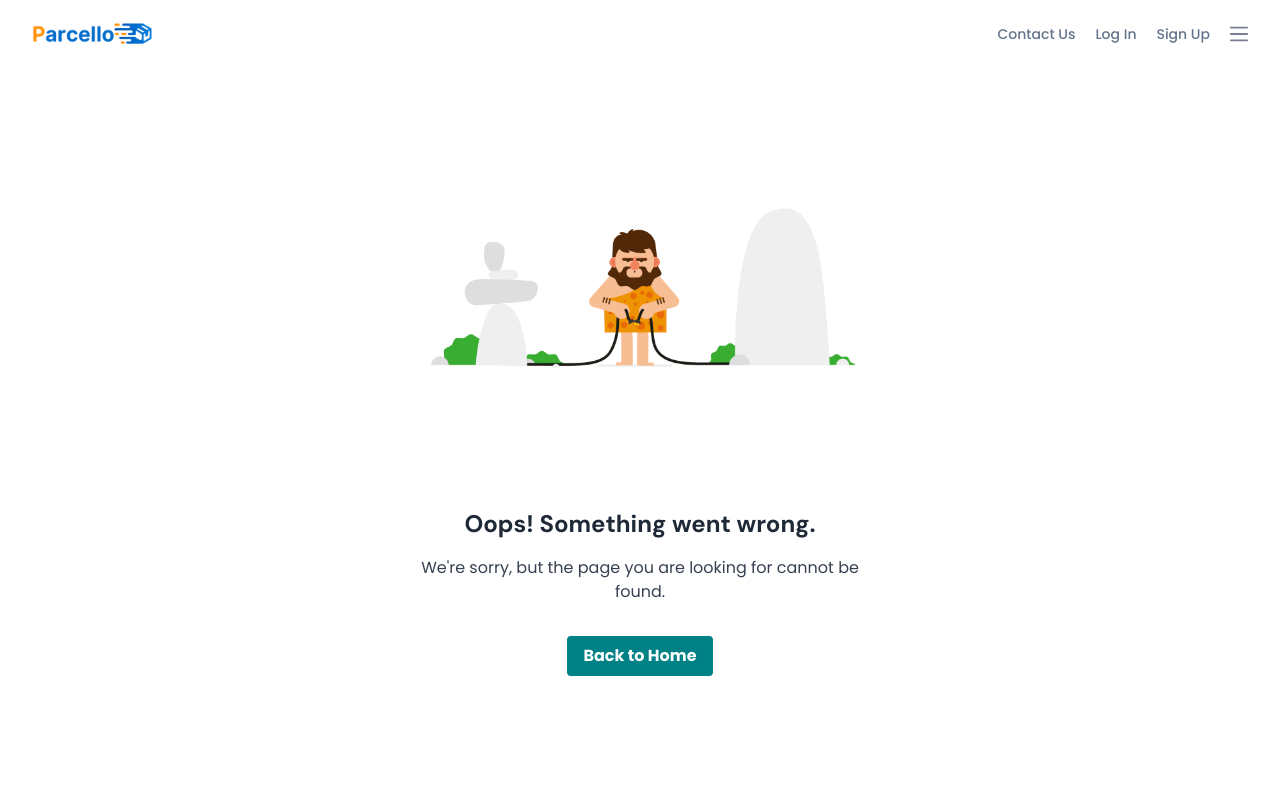
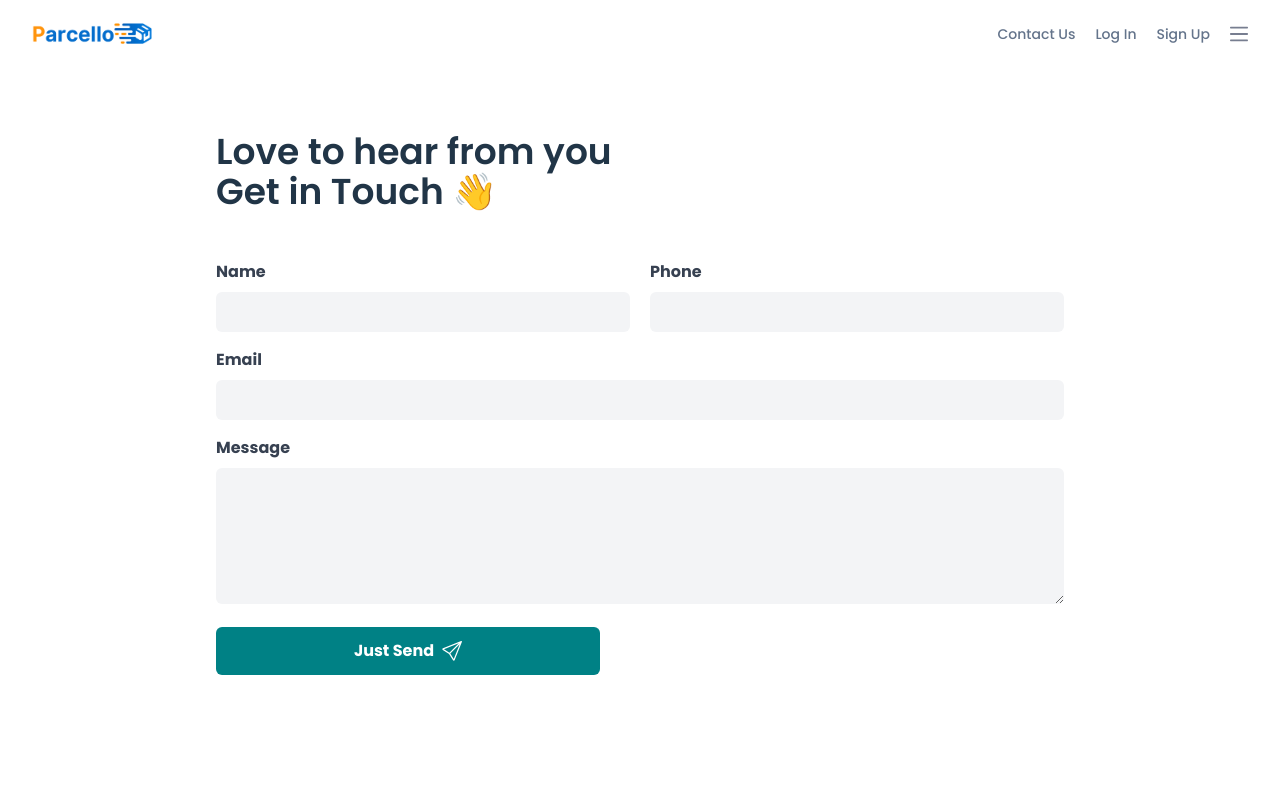
Before and after one commit to yuvrajjwala/Parcello-Global, a React (Vite) app: page /contact in a window 1280 px wide. Shown: the top 800 px of the page. Built offline with nearby package versions, Linux system fonts and the light colour scheme.

Commit message:
emailjs working

```diff
--- a/package.json
+++ b/package.json
@@ -9,6 +9,7 @@
     "preview": "vite preview"
   },
   "dependencies": {
+    "@emailjs/browser": "^3.11.0",
     "@fortawesome/fontawesome-svg-core": "^1.2.36",
     "@fortawesome/free-solid-svg-icons": "^5.15.4",
     "@fortawesome/react-fontawesome": "^0.1.16",
--- a/src/App.jsx
+++ b/src/App.jsx
@@ -26,6 +26,7 @@ import Spinner from "./Components/Utils/Spinner";
 import ProtectedRoute from "./ProtectedRoute/ProtectedRoute";
 import Payment from "./Pages/payment/Payment";
 import { SuccessfullPayment } from "./Pages/payment/SuccessfullPayment";
+import ContactForm from "./Pages/Contact/Contact";
 // import AuthProvider from "./context/AuthProvider";
 
 function App() {
@@ -109,6 +110,7 @@ function App() {
           <Route path="/signup/otp" element={<Otp />} />
           <Route path="/result" element={<Result />}></Route>
           <Route path="/payment" element={<Payment />}></Route>
+          <Route path="/contact" element={<ContactForm />}></Route>
           <Route path="*" element={<ErrorPage />}></Route>
           <Route path="/successfullorder" element={<SuccessfullPayment />}></Route>
         </Routes>
--- a/src/Pages/Contact/Contact.jsx
+++ b/src/Pages/Contact/Contact.jsx
@@ -1,8 +1,10 @@
-import React, { useState } from "react";
+import React, { useRef, useState } from "react";
 import Navbar from "../../Components/Navbar/Navbar";
 import { BsSend } from "react-icons/bs";
+import emailjs from '@emailjs/browser';
 
 const ContactForm = () => {
+  const form = useRef()
   const [name, setName] = useState("");
   const [phone, setPhone] = useState("");
   const [email, setEmail] = useState("");
@@ -10,7 +12,12 @@ const ContactForm = () => {
 
   const handleSubmit = (e) => {
     e.preventDefault();
-    // TODO: Implement form submission logic
+    emailjs.sendForm('service_nhh8ny5', 'template_aqnoo6c', form.current, 'g5T3VMRlFoq2_Xjci')
+      .then((result) => {
+          console.log(result.text);
+      }, (error) => {
+          console.log(error.text);
+      });
   };
 
   return (
@@ -20,7 +27,7 @@ const ContactForm = () => {
         <h2 className="text-4xl md:text-3xl font-semibold mb-4">
           Love to hear from you <br /> Get in Touch 👋
         </h2>
-        <form onSubmit={handleSubmit} className="flex flex-col">
+        <form ref={form} onSubmit={handleSubmit} className="flex flex-col">
           <div className="flex md:flex-col justify-between w-full gap-5 md:gap-0">
             <div className="mb-4 w-full md:pr-2">
               <label
```
Also changed, not shown: 1 other file (tests, documents, lock files or other folders).
